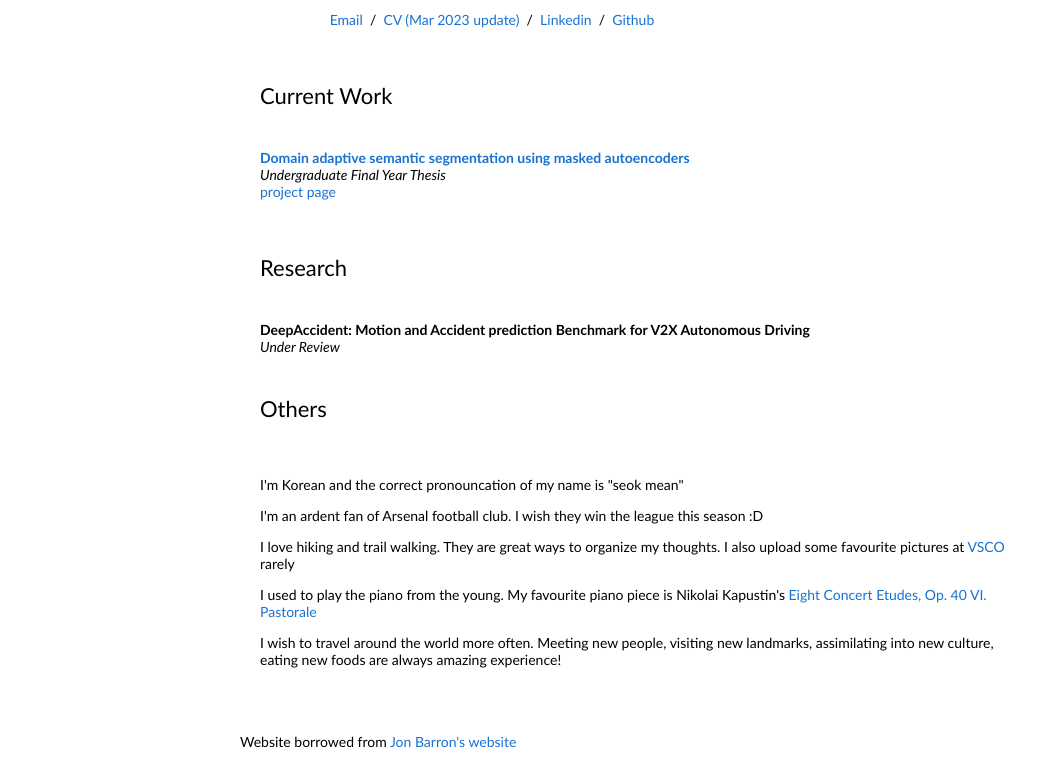
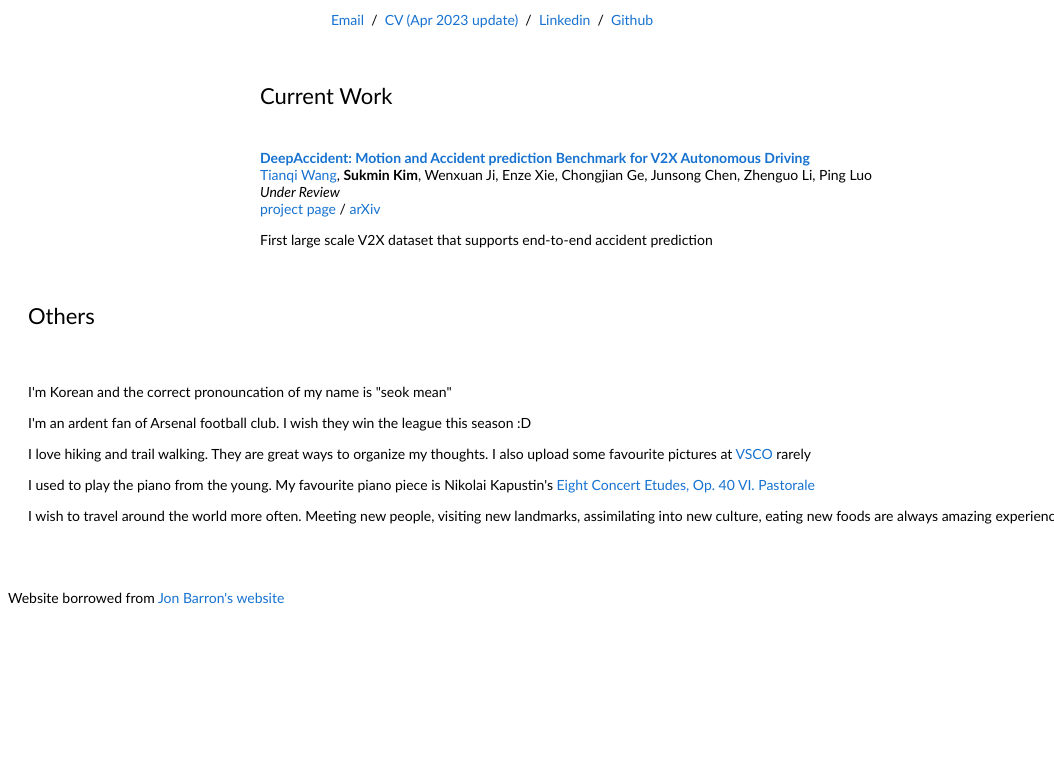
Before and after one commit to smkim7-kr/smkim7-kr.github.io, a plain HTML site: page index.html in a window 1280 px wide. Shown: the part 327-1094 px from the top of the page, without its empty margins (0-1054 px from the left). After the commit the page ends 955 px from the top, so only its background shows below. Drawn offline with Linux system fonts and the light colour scheme.

Commit message:
Add paper

```diff
--- a/index.html
+++ b/index.html
@@ -33,7 +33,7 @@
               </p>
               <p style="text-align:center">
                 <a href="mailto:u3544547@connect.hku.hk">Email</a> &nbsp/&nbsp
-                <a href="data/CV_Mar.pdf">CV (Mar 2023 update)</a> &nbsp/&nbsp
+                <a href="data/CV_Apr.pdf">CV (Apr 2023 update)</a> &nbsp/&nbsp
                 <a href="https://www.linkedin.com/in/smkim7/">Linkedin</a> &nbsp/&nbsp
                 <!-- <a href="https://scholar.google.com/citations?hl=en&user=jktWnL8AAAAJ">Google Scholar</a> &nbsp/&nbsp -->
                 <a href="https://github.com/smkim7-kr">Github</a>
@@ -54,7 +54,7 @@
           </tr>
         </tbody></table>
 
-        <table style="width:100%;border:0px;border-spacing:0px;border-collapse:separate;margin-right:auto;margin-left:auto;"><tbody>
+        <!-- <table style="width:100%;border:0px;border-spacing:0px;border-collapse:separate;margin-right:auto;margin-left:auto;"><tbody>
           <tr>
             <td style="padding:20px;width:100%;vertical-align:middle">
               <a href="https://wp.cs.hku.hk/2022/fyp22082/">
@@ -66,9 +66,29 @@
               <p></p>
             </td>
           </tr>
-        </tbody></table>
+        </tbody></table> -->
 
-        <table style="width:100%;border:0px;border-spacing:0px;border-collapse:separate;margin-right:auto;margin-left:auto;"><tbody>
+        <tr>
+          <!-- <td style="padding:20px;width:25%;vertical-align:middle">
+            <img src="images/PABMM2015.jpg" alt="PontTuset" width="160" style="border-style: none">
+          </td> -->
+          <td style="padding:20px;width:75%;vertical-align:middle">
+            <a href="https://deepaccident.github.io/">
+              <papertitle>DeepAccident: Motion and Accident prediction Benchmark for V2X Autonomous Driving</papertitle>
+            </a>
+            <br>
+            <a href="https://github.com/tianqi-wang1996">Tianqi Wang</a>, <strong>Sukmin Kim</strong>, Wenxuan Ji, Enze Xie, Chongjian Ge, Junsong Chen, Zhenguo Li, Ping Luo
+            <br>
+            <em>Under Review</em>
+            <br>
+            <a href="https://deepaccident.github.io/">project page</a> /
+            <a href="https://arxiv.org/abs/2304.01168">arXiv</a>
+            <p></p>
+            <p>First large scale V2X dataset that supports end-to-end accident prediction</p>
+          </td>
+        </tr>
+
+        <!-- <table style="width:100%;border:0px;border-spacing:0px;border-collapse:separate;margin-right:auto;margin-left:auto;"><tbody>
           <tr>
             <td style="padding:20px;width:100%;vertical-align:middle">
               <heading>Research</heading>
@@ -84,7 +104,7 @@
             <em>Under Review</em>
           </td>
         </tr>
-        </tbody></table>
+        </tbody></table> -->
 
 
         <table style="width:100%;border:0px;border-spacing:0px;border-collapse:separate;margin-right:auto;margin-left:auto;"><tbody>
```
Also changed, not shown: 2 other files.
